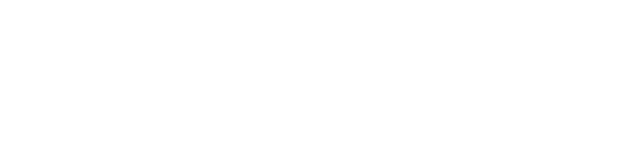
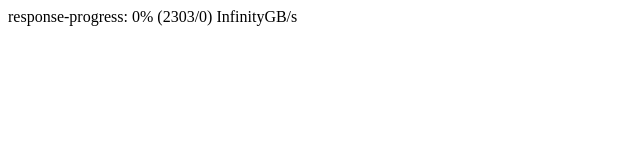
Before and after one commit to molvqingtai/resreq, a website: page index.html in a window 1280 px wide. Shown: the whole page, without its empty margins (0-640 px from the left). Drawn offline with Linux system fonts and the light colour scheme.

Commit message:
feat: Progress ratio

```diff
--- a/index.html
+++ b/index.html
@@ -21,8 +21,7 @@
         try {
           const formData = new FormData()
           formData.append('test', 'message post')
-          // const getRes = await ressage.get("http://127.0.0.1:3000/");
-          const postRes = await yici.post('http://127.0.0.1:3000/', formData, {
+          const getRes = await yici.get('http://127.0.0.1:3000', {
             onResponseProgress({ ratio, being, total, speed }, chunk) {
               const GB = (speed / 1073741824).toFixed(1)
               const MB = (speed / 1048576).toFixed(1)
@@ -30,13 +29,25 @@
 
               const formatRatio = `${~~(ratio * 100)}%`
               const formatSpeed = GB >= 0.1 ? `${GB}GB/s` : MB >= 0.1 ? `${MB}MB/s` : `${KB}KB/s`
-
-              console.log(`response-progress: ${formatRatio} ${being}|${total} ${formatSpeed}`)
-              debugger
+              document.body.innerText = `response-progress: ${formatRatio} (${being}/${total}) ${formatSpeed}`
+              // console.log(`response-progress: ${formatRatio} (${being}/${total}) ${formatSpeed}`)
             }
           })
-          console.log('postRes', postRes)
-          debugger
+          // const postRes = await yici.post('http://127.0.0.1:3000/', formData, {
+          //   onResponseProgress({ ratio, being, total, speed }, chunk) {
+          //     const GB = (speed / 1073741824).toFixed(1)
+          //     const MB = (speed / 1048576).toFixed(1)
+          //     const KB = (speed / 1024).toFixed(1)
+
+          //     const formatRatio = `${~~(ratio * 100)}%`
+          //     const formatSpeed = GB >= 0.1 ? `${GB}GB/s` : MB >= 0.1 ? `${MB}MB/s` : `${KB}KB/s`
+
+          //     console.log(`response-progress: ${formatRatio} (${being}/${total}) ${formatSpeed}`)
+          //     debugger
+          //   }
+          // })
+          console.log('getRes', getRes)
+          // debugger
         } catch (error) {
           console.log('🚀 ~ file: index.js ~ line 20 ~ error', error.message)
           debugger
--- a/src/Yici.js
+++ b/src/Yici.js
@@ -38,8 +38,6 @@ export default class Yici {
               let being = 0
               let timing = 0
               const reader = body.getReader()
-
-              const pipe = async () => {
               // Initial progress
               onResponseProgress(
                 {
@@ -50,6 +48,7 @@ export default class Yici {
                 },
                 new Uint8Array() // The chunk argument is an instance of Uint8Array.
               )
+              const pipe = async () => {
                 const startTime = +new Date()
                 const { done, value } = await reader.read()
                 const endTime = +new Date()
@@ -61,7 +60,7 @@ export default class Yici {
                 timing = timing + (endTime - startTime) / 1000
                 onResponseProgress(
                   {
-                    ratio: total / being,
+                    ratio: being / total,
                     being,
                     total,
                     speed: being / timing
@@ -101,11 +100,11 @@ export default class Yici {
     return this.response(dispatch(this.adapter.bind(this))(request))(options.onResponseProgress)
   }
 
-  get(url, data, options = {}) {
-    return this.request({ ...options, url, data, method: 'GET' })
+  get(url, options = {}) {
+    return this.request({ ...options, url, method: 'GET' })
   }
 
-  post(url, data, options = {}) {
-    return this.request({ ...options, url, data, method: 'POST' })
+  post(url, options = {}) {
+    return this.request({ ...options, url, method: 'POST' })
   }
 }
```
Lines whose indentation alone changed are shown as unchanged.
